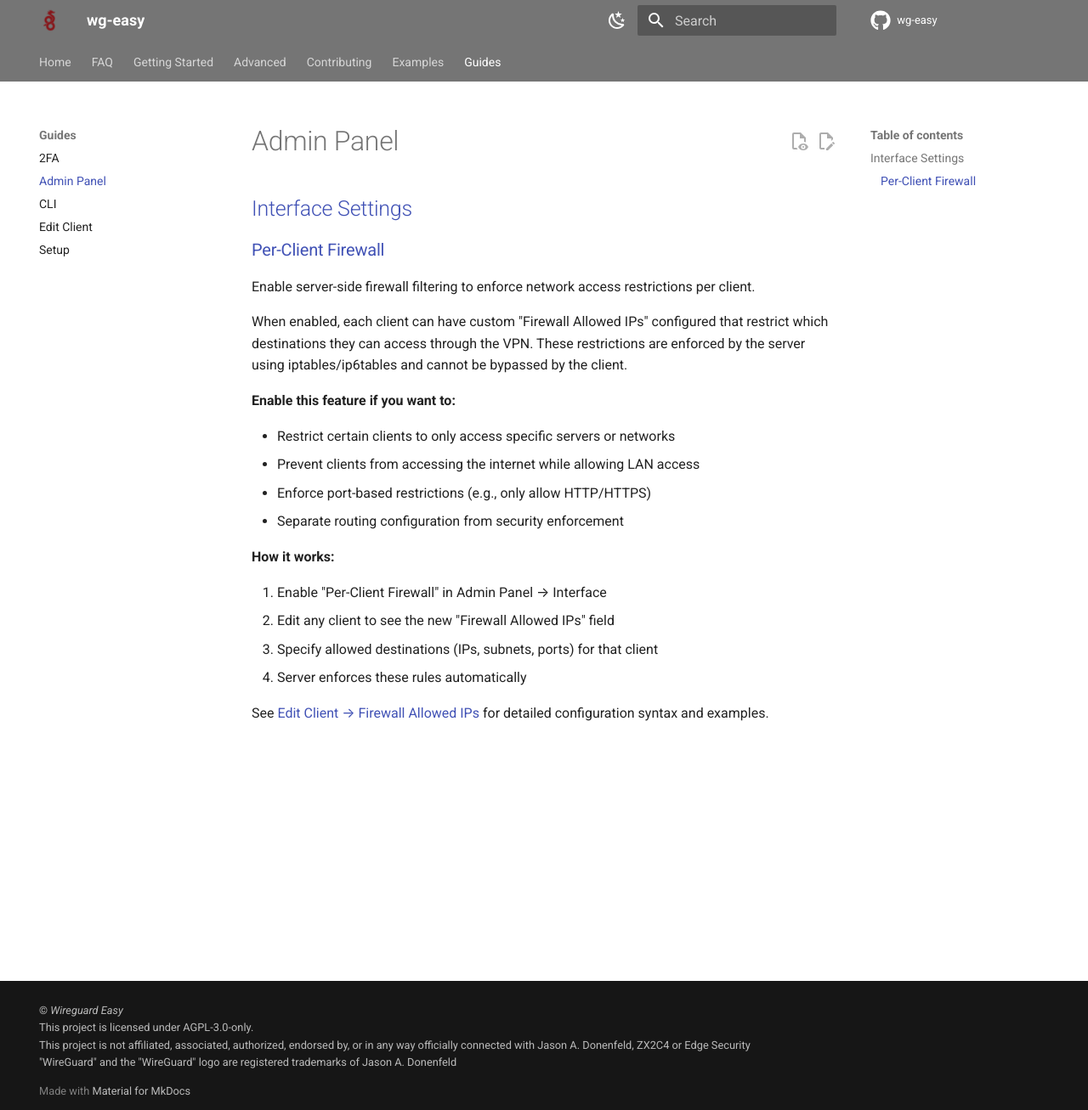
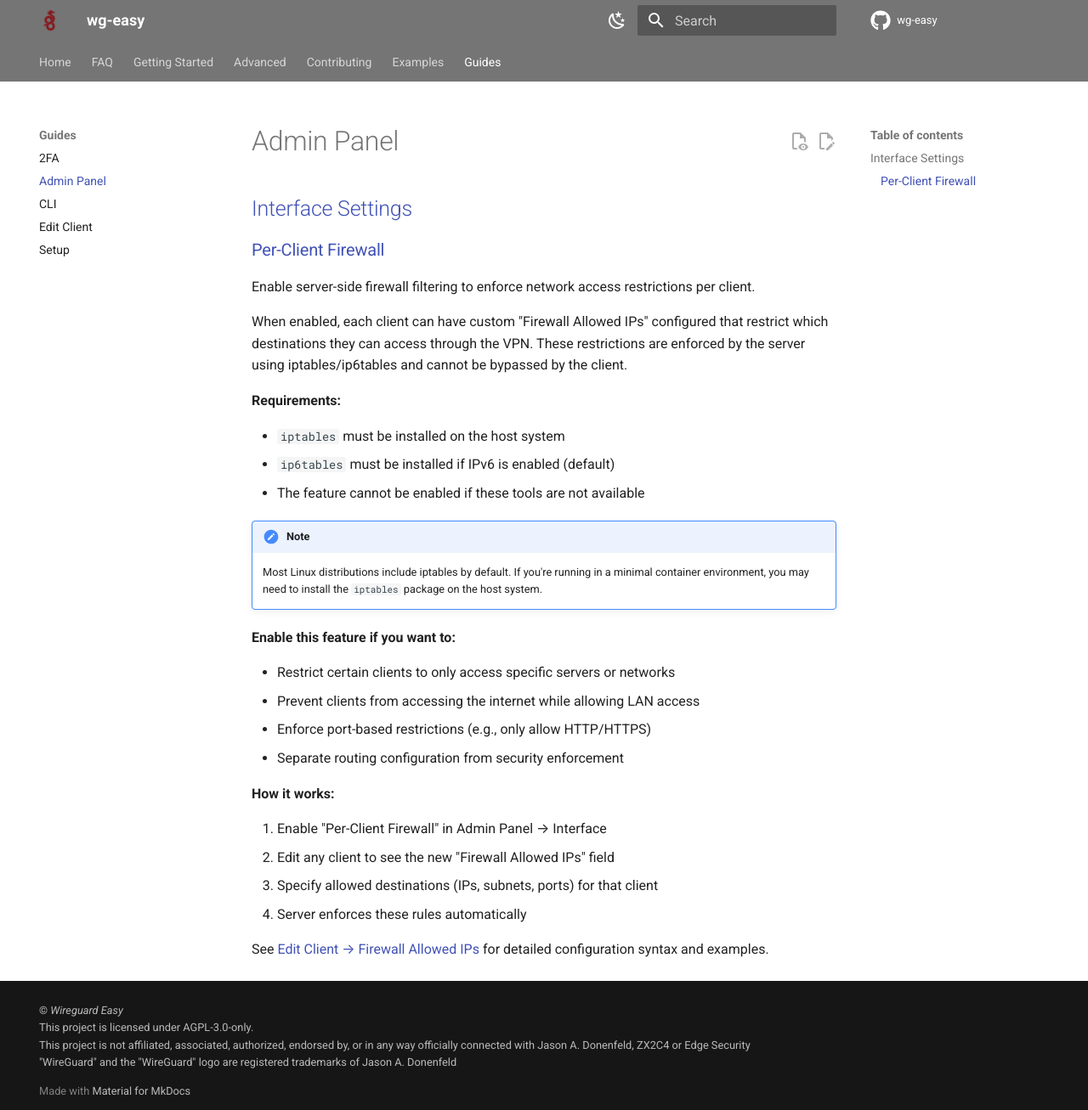
Before and after one commit to wg-easy/wg-easy, an MkDocs documentation site: the page built from docs/content/guides/admin.md, in a window 1280 px wide and 1307 px high. Shown: the whole window at 85% size. Built offline with MkDocs 1.6.1 and Material for MkDocs 9.7.7, drawn with Linux system fonts in a browser that asks for light colours; comment, search, counter and statistics services are not loaded; the version menu is left out.

Commit message:
updated firewall docs

```diff
--- a/docs/content/guides/admin.md
+++ b/docs/content/guides/admin.md
@@ -9,6 +9,16 @@ title: Admin Panel
 Enable server-side firewall filtering to enforce network access restrictions per client.
 
 When enabled, each client can have custom "Firewall Allowed IPs" configured that restrict which destinations they can access through the VPN. These restrictions are enforced by the server using iptables/ip6tables and cannot be bypassed by the client.
+
+**Requirements:**
+
+- `iptables` must be installed on the host system
+- `ip6tables` must be installed if IPv6 is enabled (default)
+- The feature cannot be enabled if these tools are not available
+
+/// note
+Most Linux distributions include iptables by default. If you're running in a minimal container environment, you may need to install the `iptables` package on the host system.
+///
 
 **Enable this feature if you want to:**
 
```
Also changed, not shown: docs/content/faq.md (+2 -0 lines), README.md.
